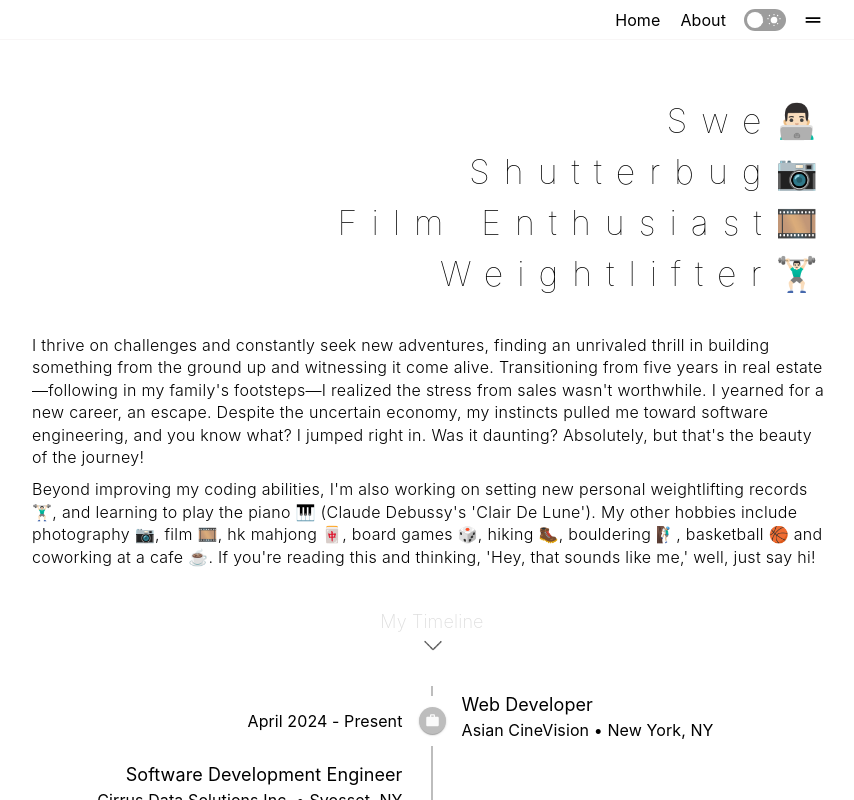
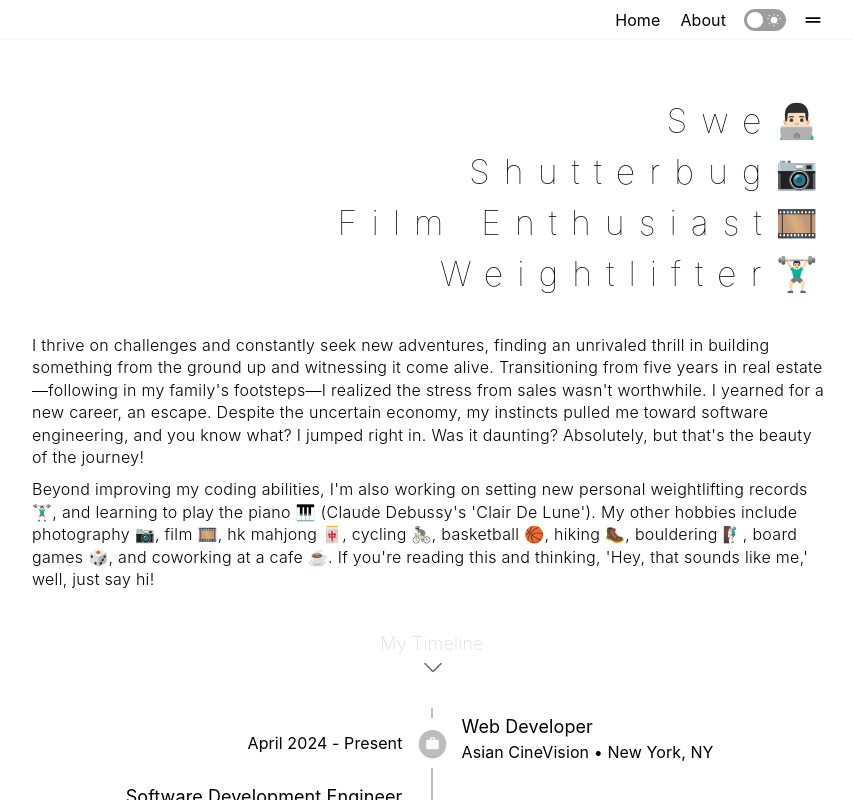
Before and after one commit to vstoic/Portfolio, a React (Create React App) app: page /#/about in a window 1280 px wide. Shown: the top 800 px of the page, without its empty margins (208-1062 px from the left). Built offline with nearby package versions, Linux system fonts and the light colour scheme.

Commit message:
about me missing details

```diff
--- a/src/components/Pages/About/About.jsx
+++ b/src/components/Pages/About/About.jsx
@@ -51,10 +51,10 @@ const About = () => {
             Beyond improving my coding abilities, I'm also working on setting
             new personal weightlifting records 🏋🏻‍♂️, and learning to play the
             piano 🎹 (Claude Debussy's 'Clair De Lune'). My other hobbies
-            include photography 📷, film 🎞️, hk mahjong 🀄, board games 🎲,
-            hiking 🥾, bouldering 🧗🏼‍♂️, basketball 🏀 and coworking at a cafe ☕.
-            If you're reading this and thinking, 'Hey, that sounds like me,'
-            well, just say hi!
+            include photography 📷, film 🎞️, hk mahjong 🀄, cycling 🚴🏻‍♂️,
+            basketball 🏀, hiking 🥾, bouldering 🧗🏼‍♂️, board games 🎲, and
+            coworking at a cafe ☕. If you're reading this and thinking, 'Hey,
+            that sounds like me,' well, just say hi!
           </StyledText>
           <FloatingArrow text={'My Timeline'} />
           <MyTimeline />
```
